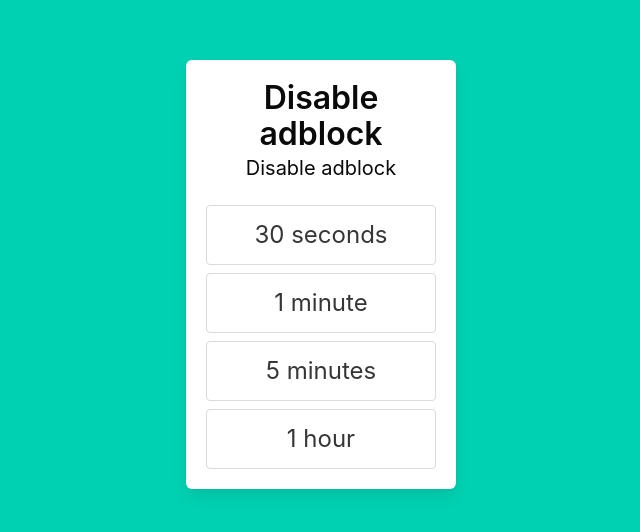
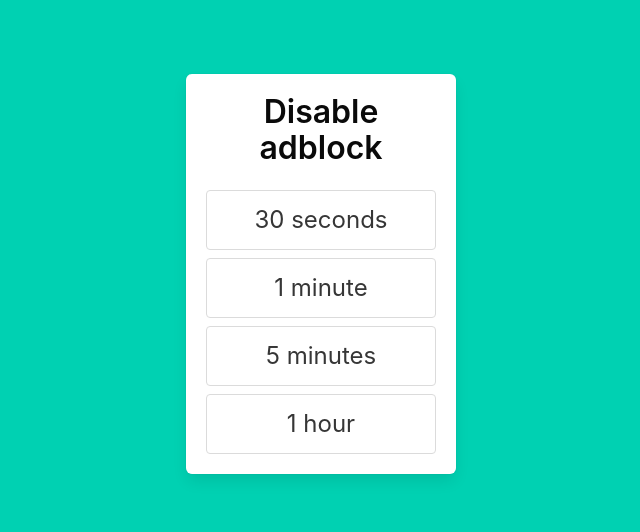
Before and after one commit to HannahConnolly/disable-adblock-client-server, a React (Create React App) app in the folder disable-adblock-client/: page / in a window 1280 px wide. Shown: the part 126-658 px from the top of the page, without its empty margins (319-959 px from the left). Built offline with nearby package versions, Linux system fonts and the light colour scheme.

Commit message:
removed subtitle

```diff
--- a/disable-adblock-client/src/App.js
+++ b/disable-adblock-client/src/App.js
@@ -9,9 +9,6 @@ function App() {
             <div className='column is-5-tablet is-4-desktop is-3-widescreen'>
               <form action='' className='box'>
                 <h1 className='title has-text-black has-text-centered'>
-                  Disable adblock
-                </h1>
-                <h1 className='subtitle has-text-black has-text-centered'>
                   Disable adblock
                 </h1>
                 <div className='buttons are-large'>
@@ -48,42 +45,6 @@ function App() {
                     1 hour
                   </button>
                 </div>
-                {/* <label for='' className='label'>
-                    Email
-                  </label>
-                  <div className='control has-icons-left'>
-                    <input
-                      type='email'
-                      placeholder='e.g. bobsmith@gmail.com'
-                      className='input'
-                      required
-                    />
-                    <span className='icon is-small is-left'>
-                      <i className='fa fa-envelope'></i>
-                    </span>
-                  </div>
-                </div>
-                <div className='field'>
-                  <label for='' className='label'>
-                    Password
-                  </label>
-                  <div className='control has-icons-left'>
-                    <input
-                      type='password'
-                      placeholder='*******'
-                      className='input'
-                      required
-                    />
-                    <span className='icon is-small is-left'>
-                      <i className='fa fa-lock'></i>
-                    </span>
-                  </div>
-                </div>
-                <div className='field'>
-                  <label for='' className='checkbox'>
-                    <input type='checkbox' />
-                    Remember me
-                  </label> */}
               </form>
             </div>
           </div>
@@ -92,59 +53,8 @@ function App() {
     </section>
   );
 }
-
-// function App() {
-//   return (
-//     <div className='has-background-light' style={{ height: '2000px' }}>
-//       <div className='columns'>
-//         <div className='column' />
-//         <div className='column' style={{ alignItems: 'center' }}>
-//           <div style={{ marginTop: '200px' }} />
-//           <h1 className='title has-text-centered'>Disable adlbocker</h1>
-//           <div className='buttons'>
-//             <button
-//               className='button fa-align-center'
-//               onClick={() => {
-//                 callBackendAPI(30, 'seconds');
-//               }}
-//             >
-//               30 seconds
-//             </button>
-//             <button
-//               className='button fa-align-center'
-//               onClick={() => {
-//                 callBackendAPI(60, 'seconds');
-//               }}
-//             >
-//               1 minute
-//             </button>
-//             <button
-//               className='button fa-align-center'
-//               onClick={() => {
-//                 callBackendAPI(300, 'seconds');
-//               }}
-//             >
-//               5 minutes
-//             </button>
-//             <button
-//               className='button fa-align-center'
-//               onClick={() => {
-//                 callBackendAPI(60, 'minutes');
-//               }}
-//             >
-//               1 hour
-//             </button>
-//           </div>
-//         </div>
-//         <div className='column' />
-//       </div>
-//     </div>
-//   );
-// }
-
 // fetching the GET route from the Express server which matches the GET route from server.js
 const callBackendAPI = async (amount, type) => {
-  console.log(`${endpoint}/?${type}=${amount}`);
   await fetch(`${endpoint}/?${type}=${amount}`, {
     headers: new Headers({}),
   });
```
